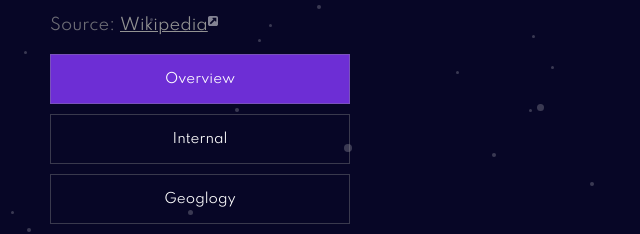
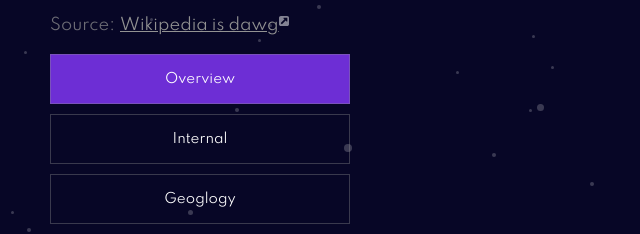
Before and after one commit to 0xkermit/planet-fact-site, a plain HTML site: page index.html in a window 1280 px wide. Shown: the part 262-496 px from the top of the page, 615-1255 px from the left. Drawn offline with Linux system fonts and the light colour scheme.

Commit message:
Update index.html

```diff
--- a/index.html
+++ b/index.html
@@ -48,7 +48,7 @@
           <br />
           <div class="sources">
             <p>Source:</p>
-            <a id="planet-source">Wikipedia</a>
+            <a id="planet-source">Wikipedia is dawg</a>
             <img src="assets/icon-source.svg" />
           </div>
           <br />
```
